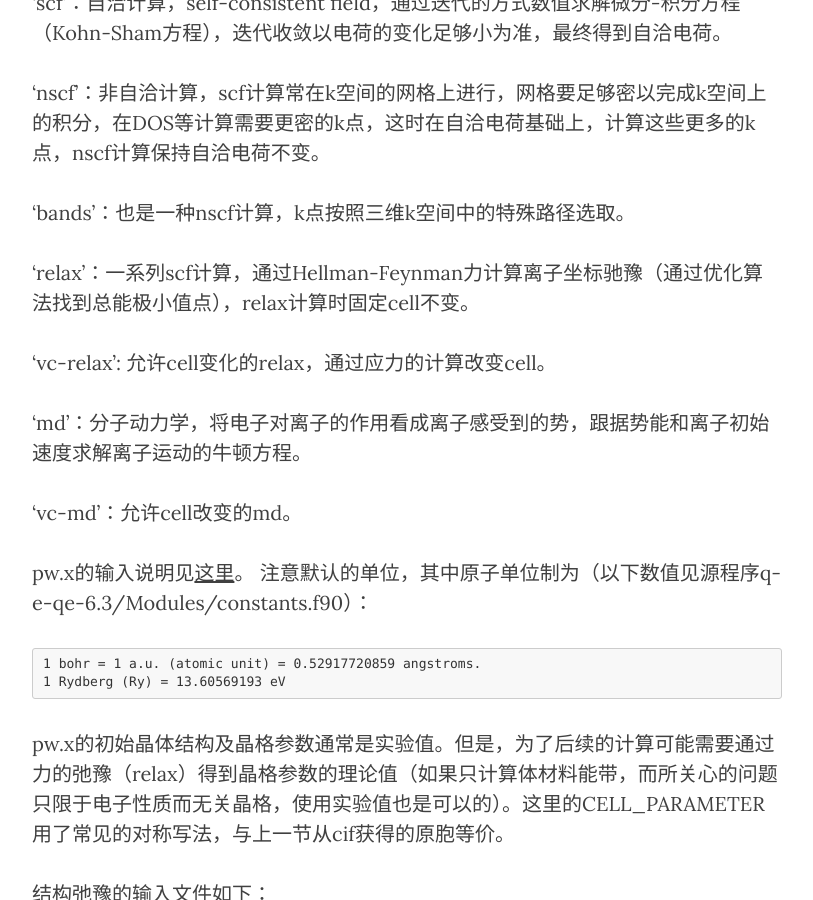
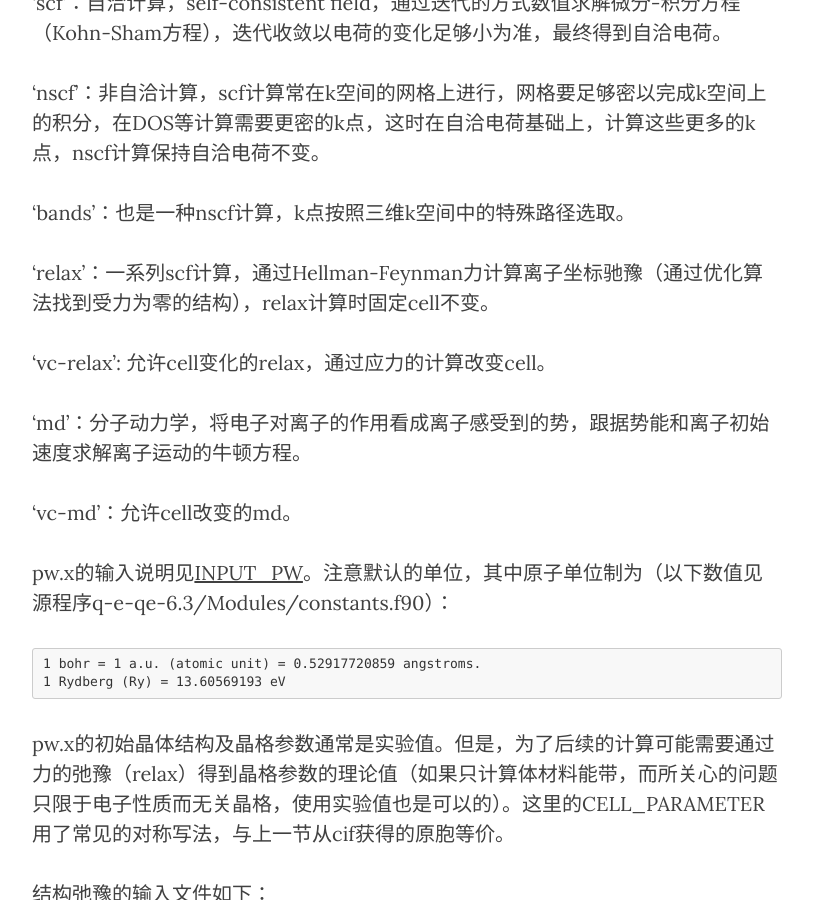
Before and after one commit to yyyu200/DFTbook, a Jekyll site: the page built from _posts/2019-04-01-HandsOn.md, in a window 1280 px wide and 900 px high, scrolled down 4284 px. Shown: the whole window, without its empty margins (233-1046 px from the left). Built offline with Jekyll 4.4.1, drawn with Linux system fonts in a browser that asks for light colours; nearby versions of some CDN libraries; formulas are drawn with MathJax 3; comment, search, counter and statistics services are not loaded.

Commit message:
modify at20190924-09:14:11-aliyun

````diff
--- a/_posts/2019-04-01-HandsOn.md
+++ b/_posts/2019-04-01-HandsOn.md
@@ -98,7 +98,7 @@ pw.x处理的计算包括以下7种类型，在输入文件中用`calculation`
 
 'bands'：也是一种nscf计算，k点按照三维k空间中的特殊路径选取。
 
-'relax'：一系列scf计算，通过Hellman-Feynman力计算离子坐标驰豫（通过优化算法找到总能极小值点），relax计算时固定cell不变。
+'relax'：一系列scf计算，通过Hellman-Feynman力计算离子坐标驰豫（通过优化算法找到受力为零的结构），relax计算时固定cell不变。
 
 'vc-relax': 允许cell变化的relax，通过应力的计算改变cell。
 
@@ -106,8 +106,7 @@ pw.x处理的计算包括以下7种类型，在输入文件中用`calculation`
 
 'vc-md'：允许cell改变的md。
 
-pw.x的输入说明见[这里](https://www.quantum-espresso.org/Doc/INPUT_PW.html)。
-注意默认的单位，其中原子单位制为（以下数值见源程序q-e-qe-6.3/Modules/constants.f90）：
+pw.x的输入说明见[INPUT_PW](https://www.quantum-espresso.org/Doc/INPUT_PW.html)。注意默认的单位，其中原子单位制为（以下数值见源程序q-e-qe-6.3/Modules/constants.f90）：
 
 ```
 1 bohr = 1 a.u. (atomic unit) = 0.52917720859 angstroms.
@@ -193,6 +192,7 @@ End final coordinates
 ```bash
 grep '!' relax.out
 ```
+
 输出为：
 ```
 !    total energy              =     -22.67776498 Ry
@@ -205,11 +205,13 @@ grep '!' relax.out
 
 
 #### 1.2.1 占据数、展宽的设置
+
 对于导体，由于存在半满的能带，而只有占据的能级对于总能有贡献，费米能级附近的能级在自洽计算时可能出现相邻两次自洽迭代一次占据一次不占据，导致总能，尤其是单电子能级之和震荡的情况。计算总能时，除了使用足够密的k点网格以外，设置占据数的展宽，考虑费米能级附近的能级都对总能有一定贡献，可以让计算更容易收敛，并且得到较准确的能带和态密度。k点和展宽的设置，不仅对于总能，而且对于所有需要在整个布里渊区积分的物理量的计算收敛有影响。
 
 建议设置```occupation='smearing',smearing='gaussian'```，使用高斯展宽。对于不同的材料调整degauss的值，对于有带隙的材料，```degauss=1d-9```，也就是接近0就可以，对于没有带隙的导体材料，degauss从小尝试到大，取值约0.01Ry量级，k点足够多的基础上（见1.2.2），测试degauss一要总能几乎不变，二要输出中的“smearing contribution TS”足够小，建议小于$1\times10^{-4}$ Ry/atom。
 
 #### 1.2.2 自洽计算k点的设置
+
 总能计算需要对电荷积分，由于QE中的Kohn-Sham方程是在k空间中进行的，需要在k空间均匀取点进行电荷的积分，原则上更密的网格得到的电荷更准确，但是考虑的到计算量，实际计算的k点是较为有限的，对于绝缘体，$0.5Å^{-1}$间距的k点网格一般可以实现收敛，设置
 
 ```
````
